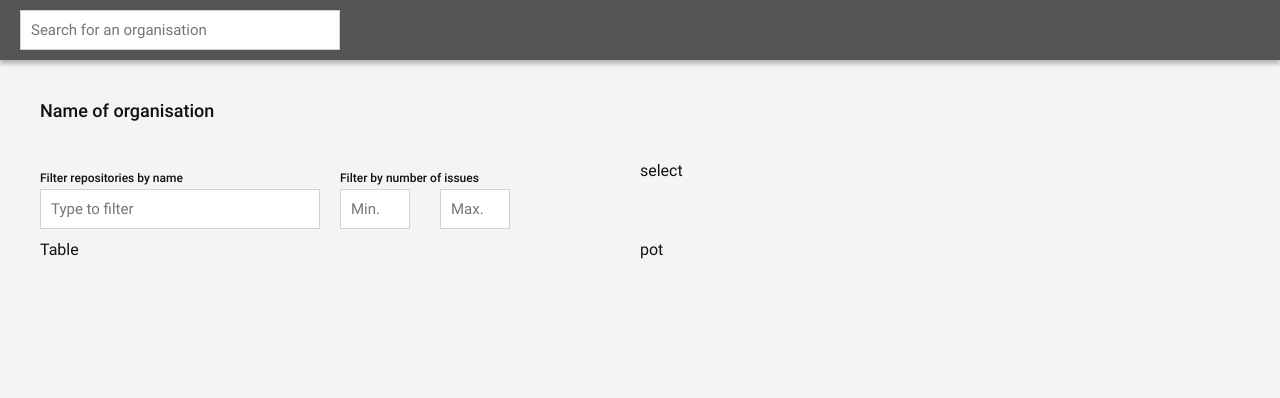
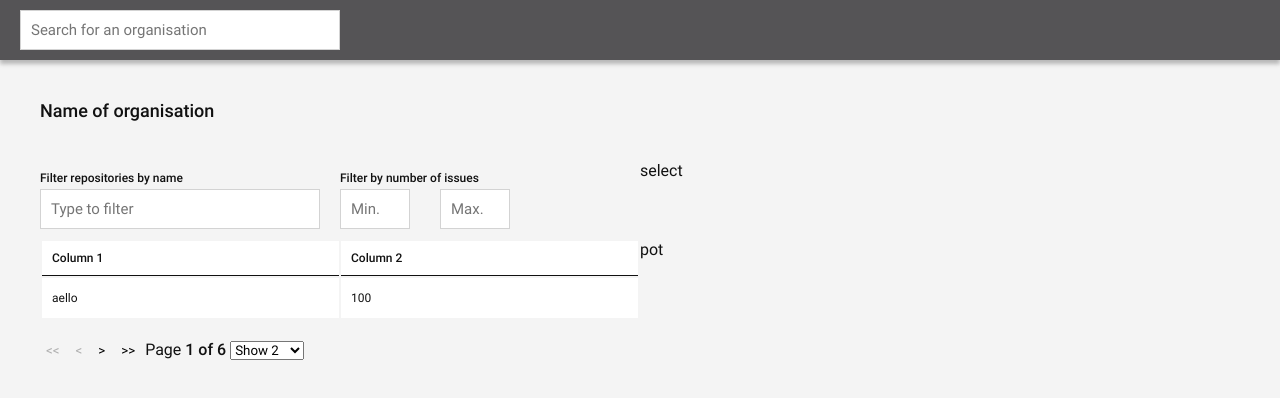
Before and after one commit to eronscode/zatec-fet, a React (Create React App) app: page / in a window 1280 px wide. Shown: the top 398 px of the page. Built offline with nearby package versions, Linux system fonts and the light colour scheme.

Commit message:
feat: implements Table COmponent

```diff
--- a/package.json
+++ b/package.json
@@ -10,6 +10,7 @@
     "react": "^17.0.2",
     "react-dom": "^17.0.2",
     "react-scripts": "4.0.3",
+    "react-table": "^7.7.0",
     "react-toastify": "^8.0.3",
     "styled-components": "^5.3.1",
     "web-vitals": "^1.0.1"
--- a/src/components/MainPanel/index.js
+++ b/src/components/MainPanel/index.js
@@ -3,9 +3,51 @@ import isEmpty from "lodash/isEmpty";
 import { MainPanelWrapper, MainPanelContainer, MainPanelRow } from "./styles";
 import { useAppContext } from "context/app.context";
 import Filter from "components/Filter";
+import Table from "components/Table";
 
 function MainPanel() {
   const { organization } = useAppContext();
+  const data = [
+    {
+      col1: "aello",
+      col2: 100,
+    },
+    {
+      col1: "jeact-table",
+      col2: 30,
+    },
+    {
+      col1: "mhatever",
+      col2: 50,
+    },
+    {
+      col1: "aello",
+      col2: 100,
+    },
+    {
+      col1: "jeact-table",
+      col2: 30,
+    },
+    {
+      col1: "mhatever",
+      col2: 50,
+    },
+  ];
+
+  const columns = [
+    {
+      Header: "Column 1",
+      accessor: "col1", // accessor is the "key" in the data
+      style:{
+        width: '20%'
+      },
+      width:100
+    },
+    {
+      Header: "Column 2",
+      accessor: "col2",
+    },
+  ];
 
   // !isEmpty(organization) ? (
   return (
@@ -21,7 +63,7 @@ function MainPanel() {
       </MainPanelContainer>
       <MainPanelContainer>
         <MainPanelRow>
-          <p>Table</p>
+          <Table tableColumns={columns} tableData={data} />
         </MainPanelRow>
         <MainPanelRow>
           <p>pot</p>
--- /dev/null
+++ b/src/components/Table/index.js
@@ -0,0 +1,133 @@
+import { useMemo } from "react";
+import { usePagination, useSortBy, useTable } from "react-table";
+import PropTypes from "prop-types";
+import { TableContainer, TableWrapper } from "./styles";
+
+const propTypes = {
+  className: PropTypes.string,
+  tableData: PropTypes.arrayOf(PropTypes.object),
+  tableColumns: PropTypes.arrayOf(PropTypes.object),
+  isLoading: PropTypes.bool,
+};
+
+const defaultProps = {
+  className: undefined,
+  tableData: [],
+  tableColumns: [],
+  isLoading: undefined,
+};
+
+function Table({ tableData, tableColumns }) {
+  const data = useMemo(() => tableData, []);
+  const columns = useMemo(() => tableColumns, []);
+//   let useSelection = (hooks) => {
+//     hooks.visibleColumns.push((columns) => [
+//       ...columns,
+//         columns.style = {},
+
+//     ]);
+//   };
+
+  const {
+    getTableProps,
+    getTableBodyProps,
+    headerGroups,
+    prepareRow,
+    page,
+    canPreviousPage,
+    canNextPage,
+    pageCount,
+    gotoPage,
+    nextPage,
+    previousPage,
+    setPageSize,
+    state: { pageIndex, pageSize },
+  } = useTable(
+    { columns, data, initialState: { pageIndex: 0, pageSize: 1 } },
+    useSortBy,
+    usePagination,
+    // useSelection
+  );
+
+  return (
+    <TableWrapper>
+      <TableContainer {...getTableProps()}>
+        <thead>
+          {headerGroups.map((headerGroup) => (
+            <tr {...headerGroup.getHeaderGroupProps()}>
+              {headerGroup.headers.map((column) => {
+                console.log({ column });
+                return (
+                  <th
+                    style={{ ...column.style }}
+                    {...column.getHeaderProps(column.getSortByToggleProps())}
+                  >
+                    <p>
+                      {column.render("Header")}
+                      <span>
+                        {column?.isSorted &&
+                          (column?.isSortedDesc ? " ?" : " ?")}
+                      </span>
+                    </p>
+                  </th>
+                );
+              })}
+            </tr>
+          ))}
+        </thead>
+        <tbody {...getTableBodyProps()}>
+          {page.map((row) => {
+            prepareRow(row);
+            return (
+              <tr {...row.getRowProps()}>
+                {row.cells.map((cell) => {
+                  return (
+                    <td {...cell.getCellProps()}>{cell.render("Cell")}</td>
+                  );
+                })}
+              </tr>
+            );
+          })}
+          {page.length === 0 && <p>No results</p>}
+        </tbody>
+      </TableContainer>
+      <div className='pagination'>
+        <button onClick={() => gotoPage(0)} disabled={!canPreviousPage}>
+          {"<<"}
+        </button>{" "}
+        <button onClick={() => previousPage()} disabled={!canPreviousPage}>
+          {"<"}
+        </button>{" "}
+        <button onClick={() => nextPage()} disabled={!canNextPage}>
+          {">"}
+        </button>{" "}
+        <button onClick={() => gotoPage(pageCount - 1)} disabled={!canNextPage}>
+          {">>"}
+        </button>{" "}
+        <span>
+          Page{" "}
+          <strong>
+            {pageIndex + 1} of {pageCount}
+          </strong>{" "}
+        </span>
+        <select
+          value={pageSize}
+          onChange={(e) => {
+            setPageSize(Number(e.target.value));
+          }}
+        >
+          {[2, 4, 5, 40, 50].map((pageSize) => (
+            <option key={pageSize} value={pageSize}>
+              Show {pageSize}
+            </option>
+          ))}
+        </select>
+      </div>
+    </TableWrapper>
+  );
+}
+
+Table.defaultProps = defaultProps;
+Table.propTypes = propTypes;
+
+export default Table;
--- /dev/null
+++ b/src/components/Table/styles.js
@@ -0,0 +1,36 @@
+import styled from "styled-components";
+import { color, font, mixins } from "styles/styleUtils";
+
+export const TableWrapper = styled.div`
+    .pagination{
+        margin: 20px 0 0 0;
+        button{
+            ${mixins.clickable}
+        }
+    }
+`
+
+export const TableContainer = styled.table`
+  width: 100%;
+  th {
+    border-bottom: 1px solid ${color.black};
+    padding: 10px 10px;
+    p {
+      ${font.size(12)}
+      ${font.bold}
+      line-height: 14px;
+      text-align: left;
+    }
+    :hover {
+      background: ${color.lightBlue};
+    }
+  }
+  tr {
+    background: ${color.white};
+  }
+  td {
+    padding: 13px 10px;
+    ${font.size(12)}
+    line-height: 14px;
+  }
+`;
```
Also changed, not shown: 1 other file (tests, documents, lock files or other folders).
